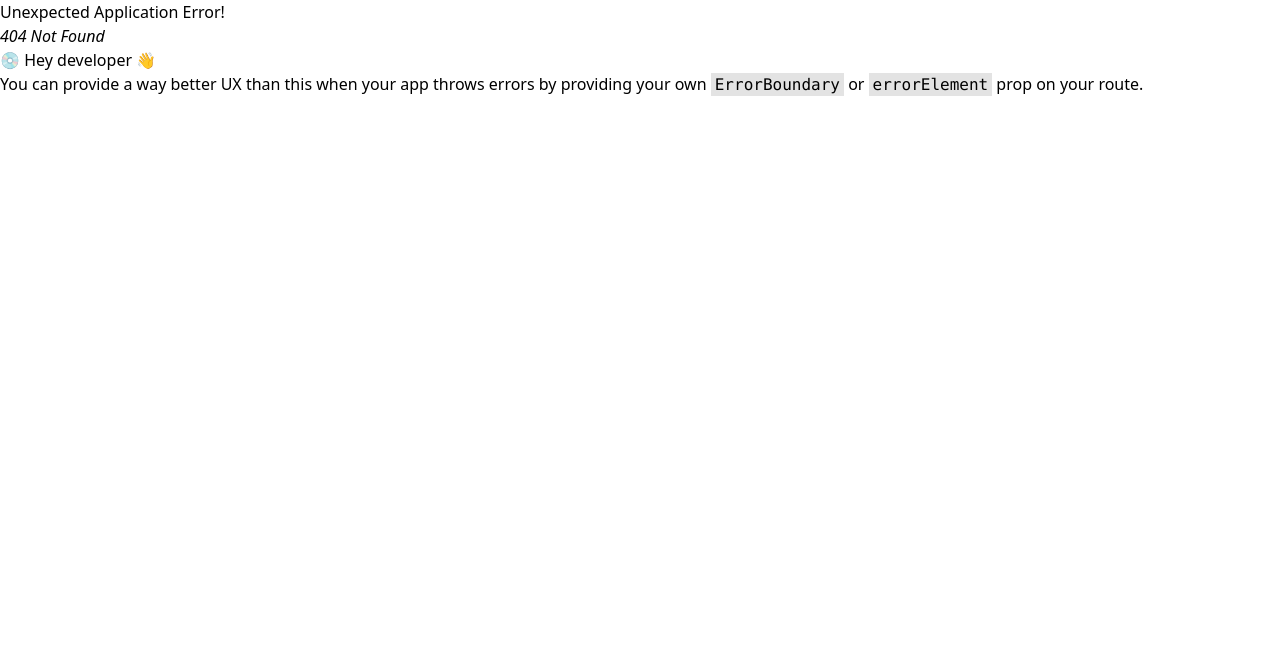
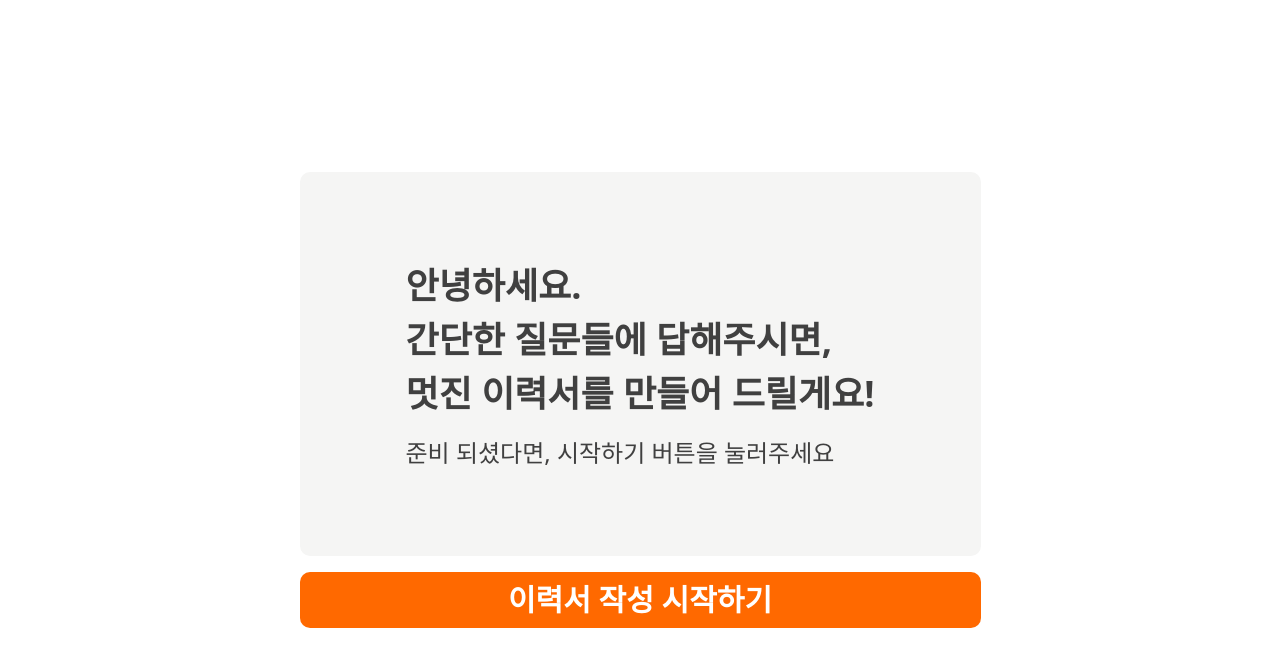
Before and after one commit to DaSiHaeBom/DaSiHaeBom-FE, a React (Vite) app: page /ResumeStart in a window 1280 px wide. Before the commit this address had no page. Shown: the top 666 px of the page. Built offline with nearby package versions, Linux system fonts and the light colour scheme.

Commit message:
feat: 이력서 제작 시작 및 종료 디자인 완료 및 로직 수정

```diff
--- /dev/null
+++ b/src/components/MakeResume/EndPage.tsx
@@ -0,0 +1,18 @@
+const EndPage = () => {
+  return (
+    <div className="flex flex-col items-center justify-center gap-6 w-[681px] h-96 bg-stone-100 rounded-[10px]">
+      <div className="text-start">
+        <h2 className="text-neutral-700 text-4xl font-bold mb-4 leading-[54px]">
+          모든 질문의 답변이 등록되었습니다.
+          <br />
+          결과물을 확인해 주세요!
+        </h2>
+        <span className="text-neutral-700 text-2xl">
+          확인하기 버튼을 눌러주세요
+        </span>
+      </div>
+    </div>
+  );
+};
+
+export default EndPage;
--- a/src/components/MakeResume/InputField.tsx
+++ b/src/components/MakeResume/InputField.tsx
@@ -10,7 +10,7 @@ const InputField = ({ inputData, handleChange }: Props) => {
         value={inputData}
         onChange={e => handleChange(e.target.value)}
         placeholder="답변을 입력하세요..."
-        className="w-100 h-36 p-2 bg-white rounded-[10px] border border-zinc-300 overflow-y-scroll resize-none"
+        className="w-96 h-36 p-2 bg-white rounded-[10px] border border-zinc-300 overflow-y-scroll resize-none"
       />
     </div>
   );
--- /dev/null
+++ b/src/components/MakeResume/ResumeLongBtn.tsx
@@ -0,0 +1,17 @@
+interface Props {
+  btnName: string;
+  onClick: () => void;
+}
+
+const ResumeLongBtn = ({ btnName, onClick }: Props) => {
+  return (
+    <button
+      className="w-[681px] h-14 bg-orange-500 rounded-[10px] text-white text-3xl font-semibold"
+      onClick={onClick}
+    >
+      {btnName}
+    </button>
+  );
+};
+
+export default ResumeLongBtn;
--- a/src/pages/Resume.tsx
+++ b/src/pages/Resume.tsx
@@ -2,6 +2,8 @@ import { useState } from 'react';
 import VoiceRecordBtn from '../components/MakeResume/VoiceRecordBtn';
 import InputField from '../components/MakeResume/InputField';
 import EditNBtn from '../components/MakeResume/EditBtn';
+import ResumeLongBtn from '../components/MakeResume/ResumeLongBtn';
+import EndPage from '../components/MakeResume/EndPage';
 
 //타입
 import type { QnA } from '../utils/interface';
@@ -28,8 +30,11 @@ const Resume = () => {
       answer: null,
       isSubmitted: false,
       isAnswered: false,
+      hasEverAnswered: false,
     }))
   );
+  //종료 여부 판단
+  const [isFinished, setIsFinished] = useState(false);
 
   // 음성 인식 상태
   const [isListening, setIsListening] = useState(false);
@@ -44,11 +49,7 @@ const Resume = () => {
       return;
     }
     if (currentIndex === qnaList.length - 1) {
-      // 마지막 질문인 경우
-      console.log(
-        '제출된 답변들:',
-        qnaList.map(qna => qna.answer).filter(answer => answer)
-      );
+      setIsFinished(true);
     }
     if (currentIndex < qnaList.length - 1) {
       setCurrentIndex(prev => prev + 1); // 다음 질문으로 이동
@@ -76,11 +77,18 @@ const Resume = () => {
       alert('답변을 입력해주세요');
       return;
     }
+    if (qnaList[currentIndex].hasEverAnswered) {
+      console.log('PUT 로직');
+    } else {
+      console.log('POST 로직');
+    }
+
     // 제출 상태 초기화 (수정 모드로 돌아가기)
     setQnaList(prev => {
       const updated = [...prev];
       updated[currentIndex].isSubmitted = false;
       updated[currentIndex].isAnswered = true;
+      updated[currentIndex].hasEverAnswered = true;
       return updated;
     });
   };
@@ -104,8 +112,19 @@ const Resume = () => {
     });
   };
 
+  const handleFinish = () => {
+    // 마지막 질문인 경우
+    console.log(
+      '제출된 답변들:',
+      qnaList.map(qna => qna.answer).filter(answer => answer)
+    );
+  };
+
   return (
     <div className="flex flex-col items-center justify-center h-screen gap-4">
+      {isFinished ? (
+        <EndPage />
+      ) : (
         <div className="flex justify-around w-full">
           {/* 이전 */}
           {!qnaList[currentIndex].isSubmitted && !isListening && (
@@ -172,13 +191,12 @@ const Resume = () => {
             </button>
           )}
         </div>
+      )}
       {qnaList[currentIndex].isSubmitted && (
-        <button
-          className="w-[681px] h-14 bg-orange-500 rounded-[10px] text-white text-3xl font-semibold"
-          onClick={handleSubmit}
-        >
-          제출하기
-        </button>
+        <ResumeLongBtn btnName="제출하기" onClick={handleSubmit} />
+      )}
+      {isFinished && (
+        <ResumeLongBtn btnName="이력서 확인하기" onClick={handleFinish} />
       )}
     </div>
   );
--- /dev/null
+++ b/src/pages/ResumeStart.tsx
@@ -0,0 +1,32 @@
+import { useNavigate } from 'react-router-dom';
+
+import ResumeLongBtn from '../components/MakeResume/ResumeLongBtn';
+
+const ResumeStart = () => {
+  const navigate = useNavigate();
+  const handleClick = () => {
+    navigate('/Resume'); // 이력서 작성 페이지로 이동
+  };
+
+  return (
+    <div className="flex flex-col items-center justify-center h-screen gap-4">
+      <div className="flex flex-col items-center justify-center gap-6 w-[681px] h-96 bg-stone-100 rounded-[10px]">
+        <div className="text-start">
+          <h2 className="text-neutral-700 text-4xl font-bold mb-4 leading-[54px]">
+            안녕하세요.
+            <br />
+            간단한 질문들에 답해주시면,
+            <br />
+            멋진 이력서를 만들어 드릴게요!
+          </h2>
+          <span className="text-neutral-700 text-2xl">
+            준비 되셨다면, 시작하기 버튼을 눌러주세요
+          </span>
+        </div>
+      </div>
+      <ResumeLongBtn btnName="이력서 작성 시작하기" onClick={handleClick} />
+    </div>
+  );
+};
+
+export default ResumeStart;
--- a/src/utils/interface.ts
+++ b/src/utils/interface.ts
@@ -3,4 +3,5 @@ export interface QnA {
   answer: string | null; // 답변
   isSubmitted: boolean; // 답변 제출 여부
   isAnswered: boolean; // 답변 완료 여부
+  hasEverAnswered: boolean; //한번이라도 답변한 적이 있는지
 }
--- a/src/utils/routes.tsx
+++ b/src/utils/routes.tsx
@@ -3,6 +3,7 @@ import { Outlet, Navigate } from 'react-router-dom';
 import Layout from '../layout/LayOut';
 import Home from '../pages/Home';
 import Resume from '../pages/Resume';
+import ResumeStart from '../pages/ResumeStart';
 
 const routes = createBrowserRouter([
   {
@@ -25,6 +26,10 @@ const routes = createBrowserRouter([
         path: 'Resume',
         element: <Resume />,
       },
+      {
+        path: 'ResumeStart',
+        element: <ResumeStart />,
+      },
     ],
   },
 ]);
```
Lines whose indentation alone changed are shown as unchanged.
